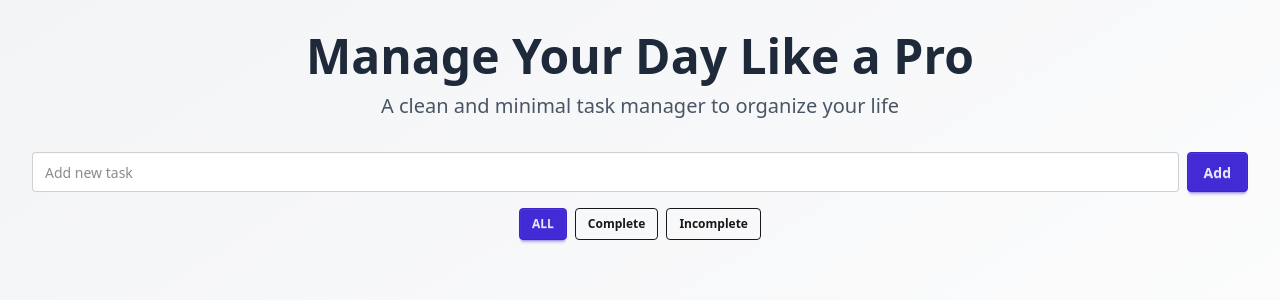
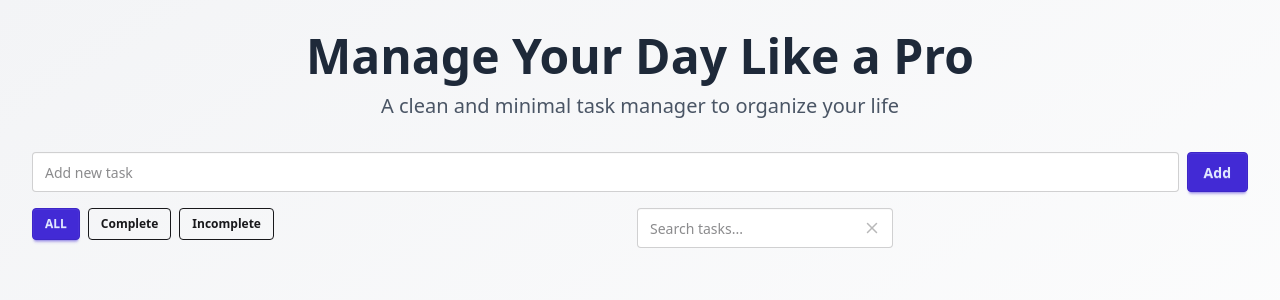
Before and after one commit to mohammadhbi/TodoList, a React (Vite) app: page / in a window 1280 px wide. Shown: the top 300 px of the page. Built offline with nearby package versions, Linux system fonts and the light colour scheme.

Commit message:
feat(search): implement real-time task filtering with input and clear button

```diff
--- a/src/App.tsx
+++ b/src/App.tsx
@@ -2,13 +2,18 @@ import { useEffect, useState } from "react";
 import AddTaskForm from "./components/AddTaskForm";
 import TaskList from "./components/TaskList";
 import { motion } from "framer-motion";
+import { X } from "lucide-react";
+
 interface Task {
   id: number;
   title: string;
   isCompleted: boolean;
 }
 export default function App() {
-  const [filter, setFilter]= useState<"all"|"completed" | "incomplete">("all")
+  const [filter, setFilter] = useState<"all" | "completed" | "incomplete">(
+    "all"
+  );
+  const [searchQuery, setSearchQuery] = useState("");
   const [tasks, setTasks] = useState<Task[]>(() => {
     const saved = localStorage.getItem("tasks");
     return saved ? JSON.parse(saved) : [];
@@ -40,16 +45,18 @@ export default function App() {
 
   const handleEditTask = (id: number, newTitle: string) => {
     setTasks((prev) =>
-      prev.map((task) =>
-        task.id === id ? { ...task, title: newTitle } : task
-      )
+      prev.map((task) => (task.id === id ? { ...task, title: newTitle } : task))
     );
   };
-const filteredTasks = tasks.filter((task)=>{
-  if (filter === "completed")return task.isCompleted;
-  if(filter==="incomplete")return !task.isCompleted;
+  const filteredTasks = tasks
+    .filter((task) => {
+      if (filter === "completed") return task.isCompleted;
+      if (filter === "incomplete") return !task.isCompleted;
       return true;
     })
+    .filter((task) =>
+      task.title.toLocaleLowerCase().includes(searchQuery.toLowerCase())
+    );
 
   return (
     <div className="min-h-screen bg-gradient-to-br from-gray-100 to-white p-4 sm:p-8">
@@ -68,20 +75,51 @@ const filteredTasks = tasks.filter((task)=>{
         <AddTaskForm onAdd={handleAddTask} />
         <div className=" flex gap-2 justify-center mb-4">
           <button
-onClick={()=>setFilter("all")}
-className={`btn btn-sm ${ filter=== "all" ? "btn-primary": "btn-outline"}`}>
+            onClick={() => setFilter("all")}
+            className={`btn btn-sm ${
+              filter === "all" ? "btn-primary" : "btn-outline"
+            }`}
+          >
             ALL
           </button>
           <button
-onClick={()=>setFilter("completed")}
-className={`btn btn-sm ${filter=== "completed"? "btn-primary":"btn-outline"}`}>
+            onClick={() => setFilter("completed")}
+            className={`btn btn-sm ${
+              filter === "completed" ? "btn-primary" : "btn-outline"
+            }`}
+          >
             Complete
           </button>
           <button
-onClick={()=>setFilter("incomplete")}
-className={`btn btn-sm ${filter ==="incomplete"? "btn-primary": "btn-outline"}`}>
+            onClick={() => setFilter("incomplete")}
+            className={`btn btn-sm ${
+              filter === "incomplete" ? "btn-primary" : "btn-outline"
+            }`}
+          >
             Incomplete
           </button>
+          <div className="relative max-w-md mx-auto mb-4">
+            <input
+              type="text"
+              placeholder="Search tasks..."
+              value={searchQuery}
+              onChange={(e) => setSearchQuery(e.target.value)}
+              className="input input-bordered w-full pr-10"
+            />
+
+            <button
+              onClick={() => setSearchQuery("")}
+              disabled={!searchQuery}
+              className={`absolute right-3 top-1/2 -translate-y-1/2 transition-opacity ${
+                searchQuery
+                  ? "text-gray-600 opacity-100"
+                  : "opacity-30 cursor-default"
+              }`}
+              aria-label="Clear search"
+            >
+              <X size={18} />
+            </button>
+          </div>
         </div>
         <TaskList
           tasks={filteredTasks}
```
Lines whose indentation alone changed are shown as unchanged.
